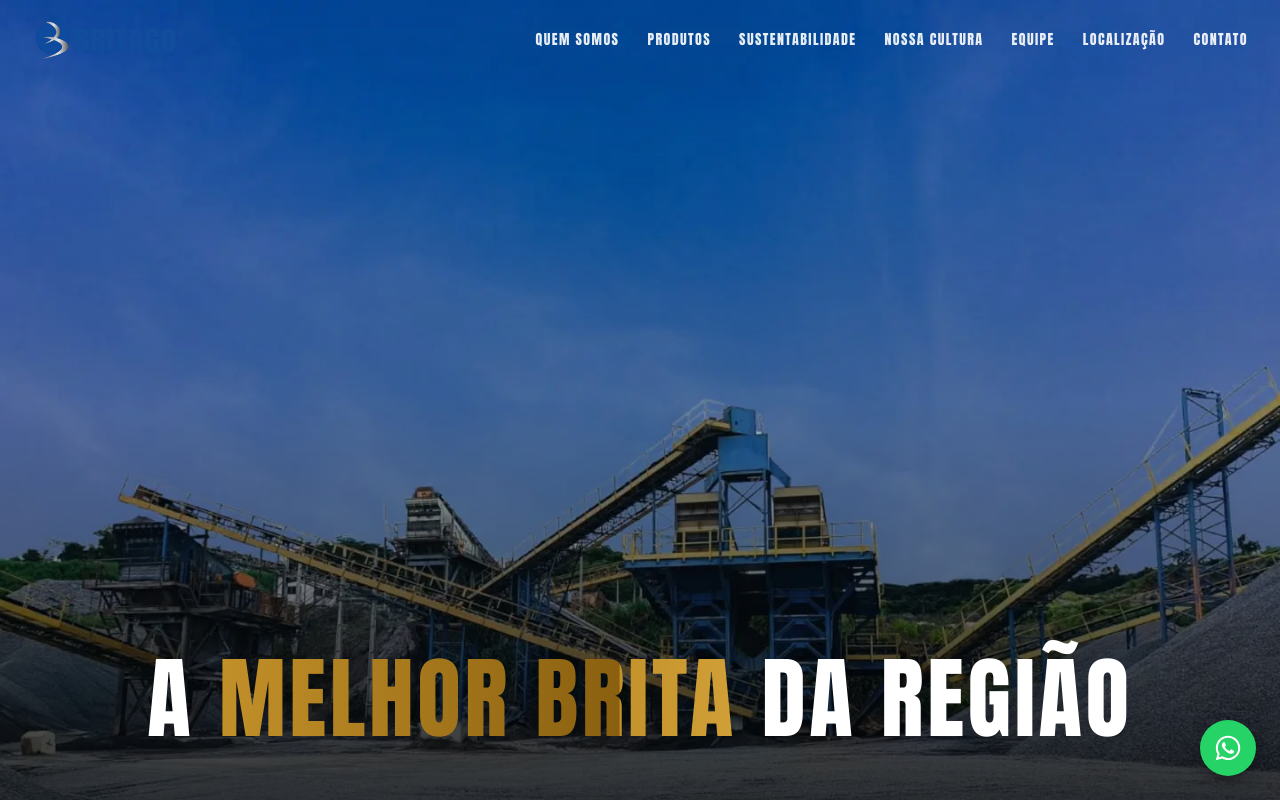
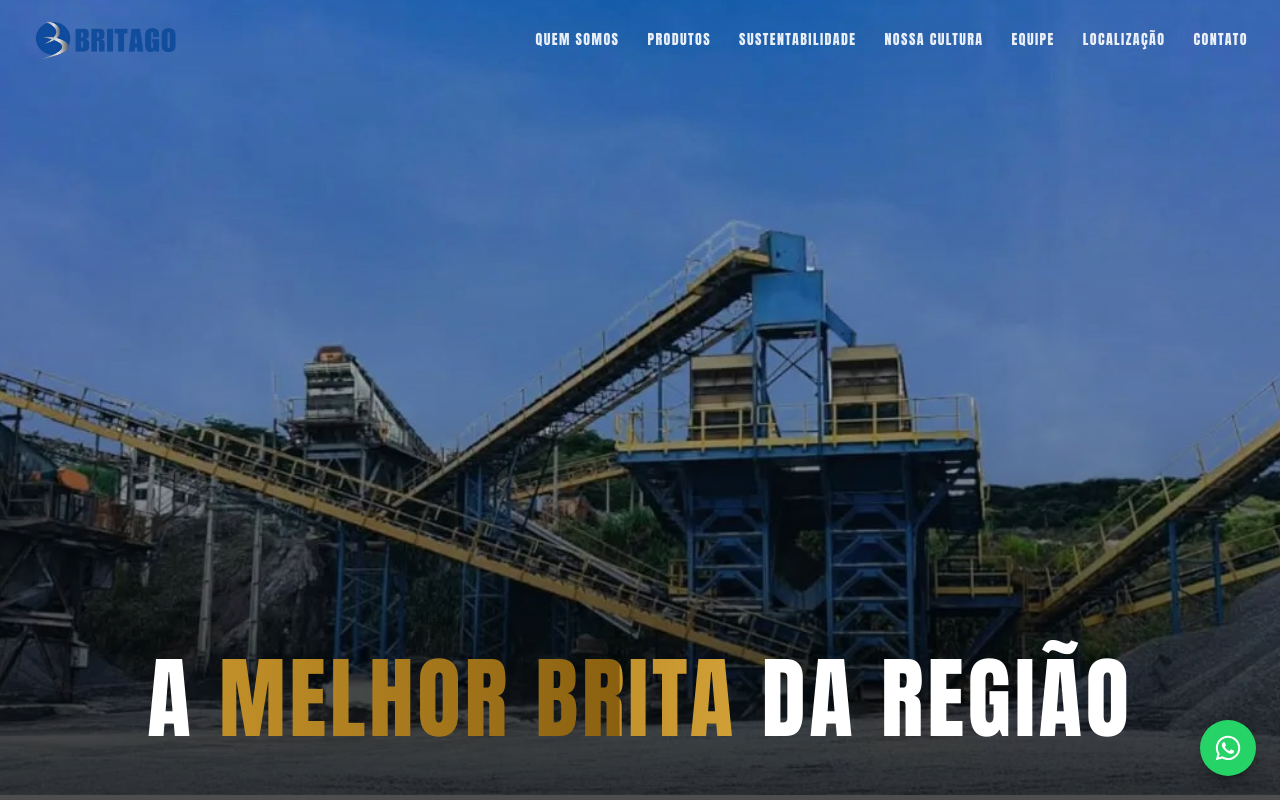
Before and after one commit to GiuseppeFantoni/Britago, a Next.js app: page / in a window 1280 px wide. Shown: the top 800 px of the page. Built offline with nearby package versions, Linux system fonts and the light colour scheme.

Commit message:
feat: update hero page

```diff
--- a/components/sections/HeroSection/index.tsx
+++ b/components/sections/HeroSection/index.tsx
@@ -10,7 +10,7 @@ export function HeroSection() {
       {/* Background image — local asset */}
       <div className="absolute inset-0 -z-10">
         <Image
-          src="/assets/hero.webp"
+          src="/assets/hero.jpg"
           alt="Planta de mineração — Britago Mineração"
           fill
           sizes="100vw"
```
Also changed, not shown: public/assets/hero.jpg (added), 1 other file (tests, documents, lock files or other folders).
